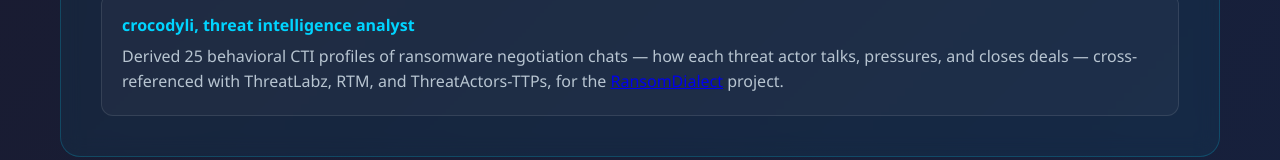
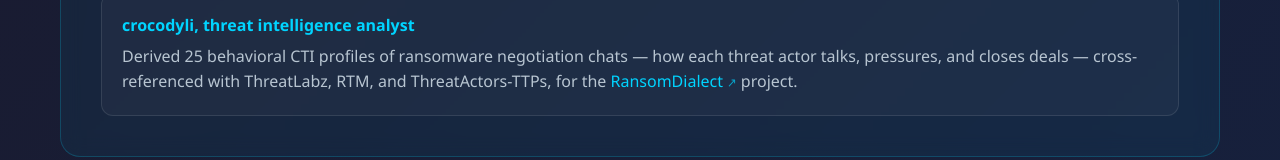
Before and after one commit to Casualtek/ransomch.at, a plain HTML site: page about.html in a window 1280 px wide. Shown: the part 2896-3056 px from the top of the page. Drawn offline with Linux system fonts and the light colour scheme; no server answers.

Commit message:
Update about.html

```diff
--- a/about.html
+++ b/about.html
@@ -131,7 +131,7 @@
                     </div>
                     <div class="ack-item">
                         <div class="ack-contributor">crocodyli, threat intelligence analyst</div>
-                        <div class="ack-description">Derived 25 behavioral CTI profiles of ransomware negotiation chats — how each threat actor talks, pressures, and closes deals — cross-referenced with ThreatLabz, RTM, and ThreatActors-TTPs, for the <a href="https://github.com/crocodyli/RansomDialect">RansomDialect</a> project.</div>
+                        <div class="ack-description">Derived 25 behavioral CTI profiles of ransomware negotiation chats — how each threat actor talks, pressures, and closes deals — cross-referenced with ThreatLabz, RTM, and ThreatActors-TTPs, for the <a href="https://github.com/crocodyli/RansomDialect" class="external-link">RansomDialect</a> project.</div>
                     </div>                </div>
 
                 <div class="coffee-support">
```
